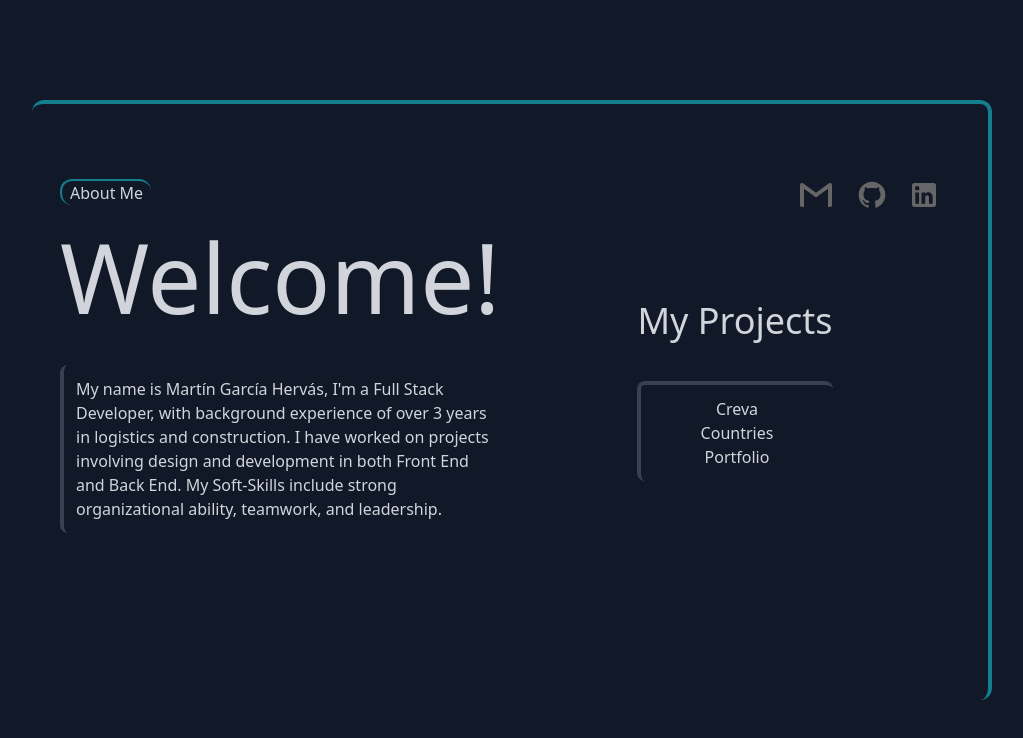
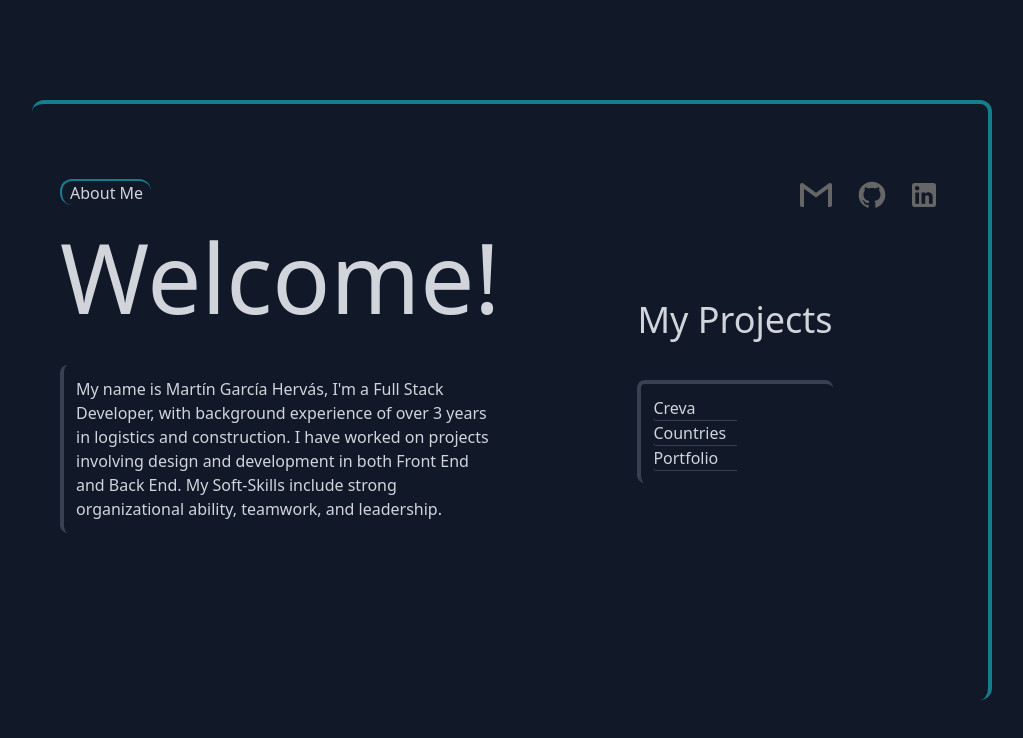
Before and after one commit to MartinGarciaHervas/Portfolio, a React (Vite) app: page / in a window 1280 px wide. Shown: the top 738 px of the page, without its empty margins (128-1151 px from the left). Built offline with nearby package versions, Linux system fonts and the light colour scheme.

Commit message:
links design OK

```diff
--- a/src/components/Projects.tsx
+++ b/src/components/Projects.tsx
@@ -11,7 +11,7 @@ const Projects: React.FC<Props> = ({infoSelect}) => {
                 <h1 className="text-4xl mb-10">My Projects</h1>
                 <div className="flex flex-col border-l-4 border-t-4 border-gray-700 hover:border-bordergreen transition-all duration-300 rounded-lg p-3">
                     {db.Projects.map((project, index) => (
-                        <button onClick={()=>{infoSelect(project.title)}} key={index}>{project.title}</button>
+                        <button className='border-b rounded-s border-gray-700 hover:border-bordergreen transition-all duration-300 w-1/2 flex' onClick={()=>{infoSelect(project.title)}} key={index}>{project.title}</button>
                     ))}
                 </div>
             </div>
```
